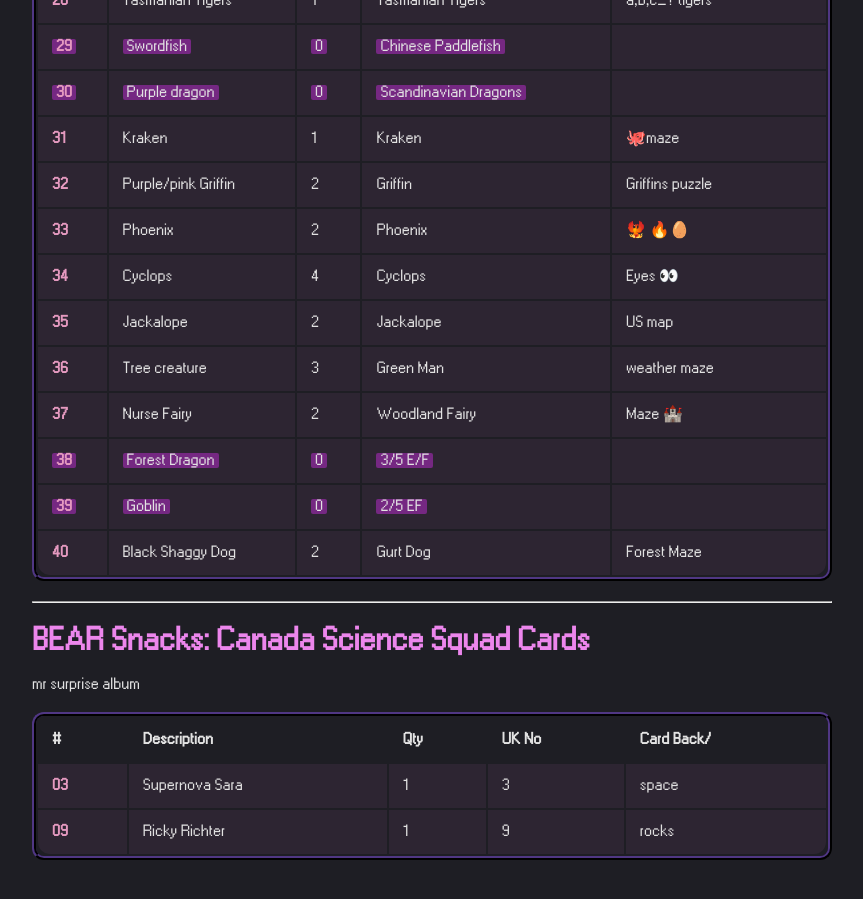
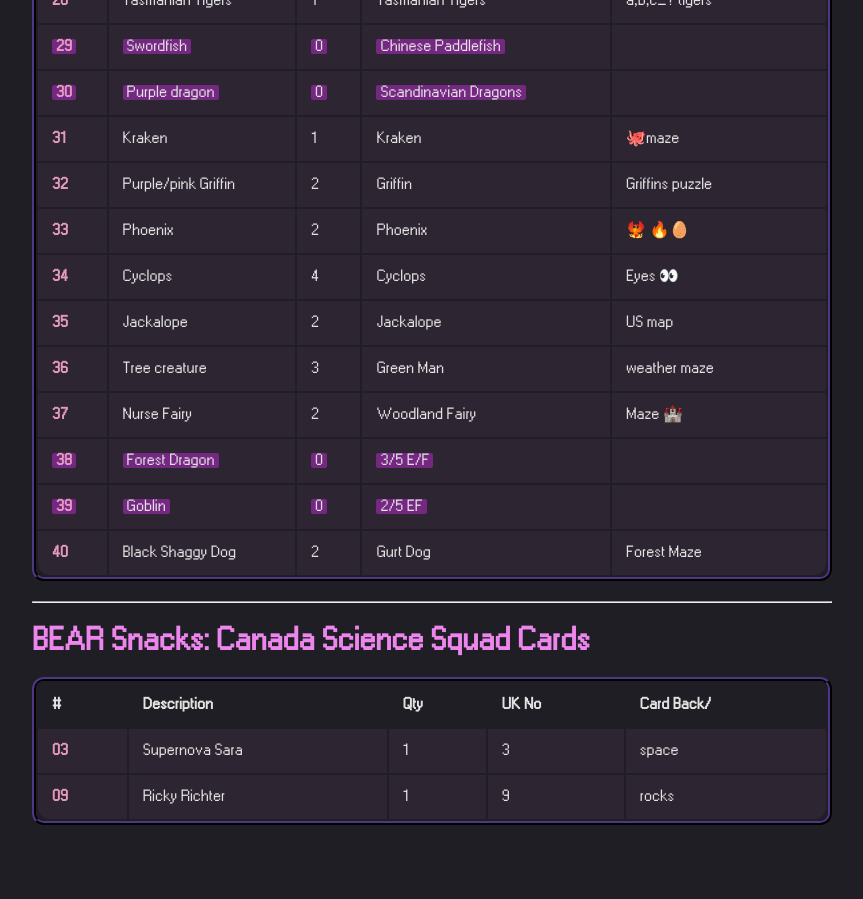
Before and after one commit to juliacb/SharedNotes, a Jekyll site: the page built from notes/bear-snacks-cards.md, in a window 1280 px wide and 900 px high, scrolled down 1407 px. Shown: the whole window, without its empty margins (208-1071 px from the left). Built offline with Jekyll 4.4.1, drawn with Linux system fonts in a browser that asks for light colours; after the commit the page ends 2272 px from its top, so only the background shows below that.

Commit message:
Publish note BEAR Snacks Cards

```diff
--- a/notes/bear-snacks-cards.md
+++ b/notes/bear-snacks-cards.md
@@ -49,7 +49,6 @@ title: "BEAR Snacks Cards"
 
 ----
 # BEAR Snacks: Canada Science Squad Cards
-mr surprise album
 
 | #      | Description    | Qty | UK No | Card Back/ |
 | :----- | :------------- | :-- | :---- | :--------- |
```
